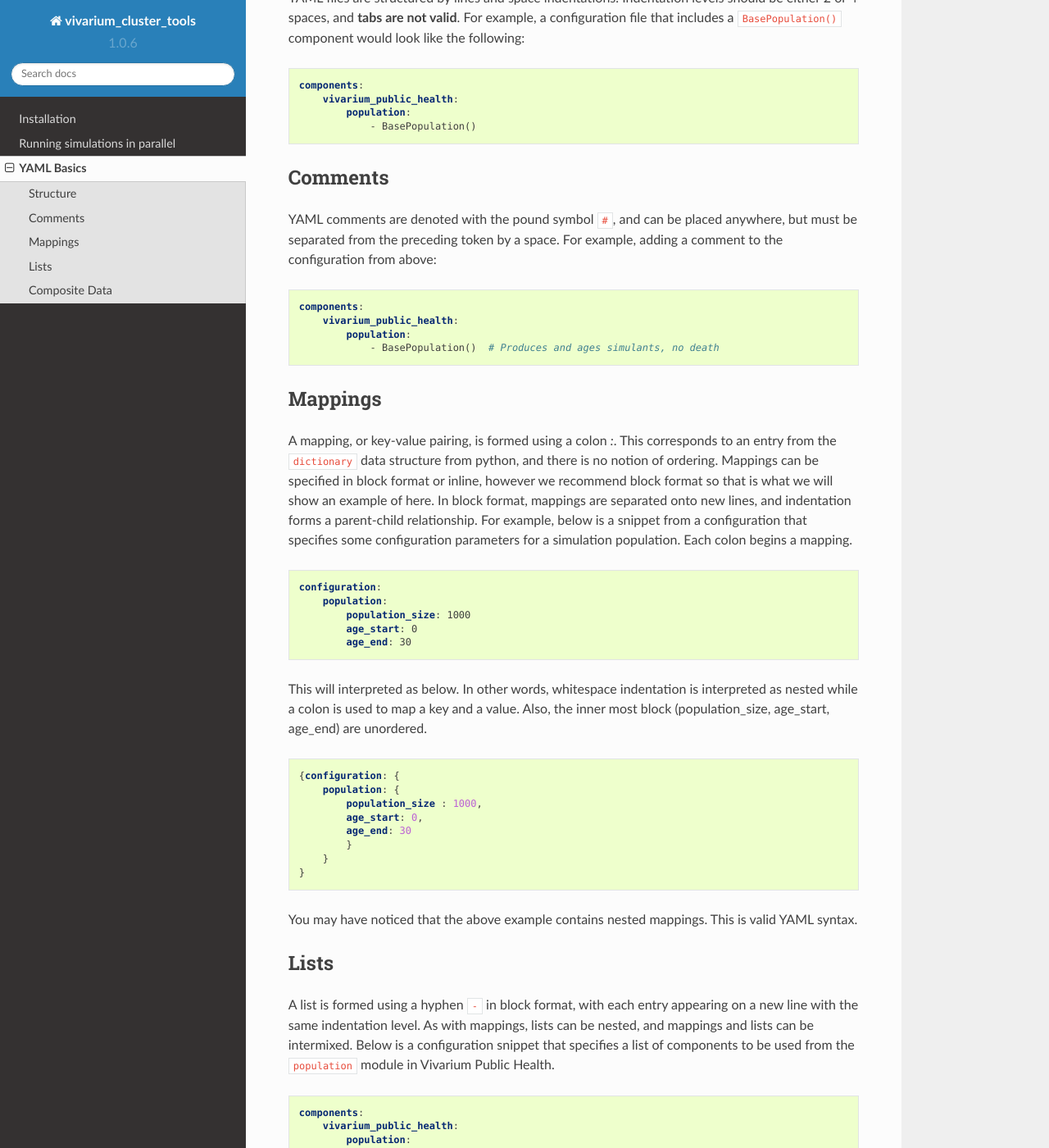
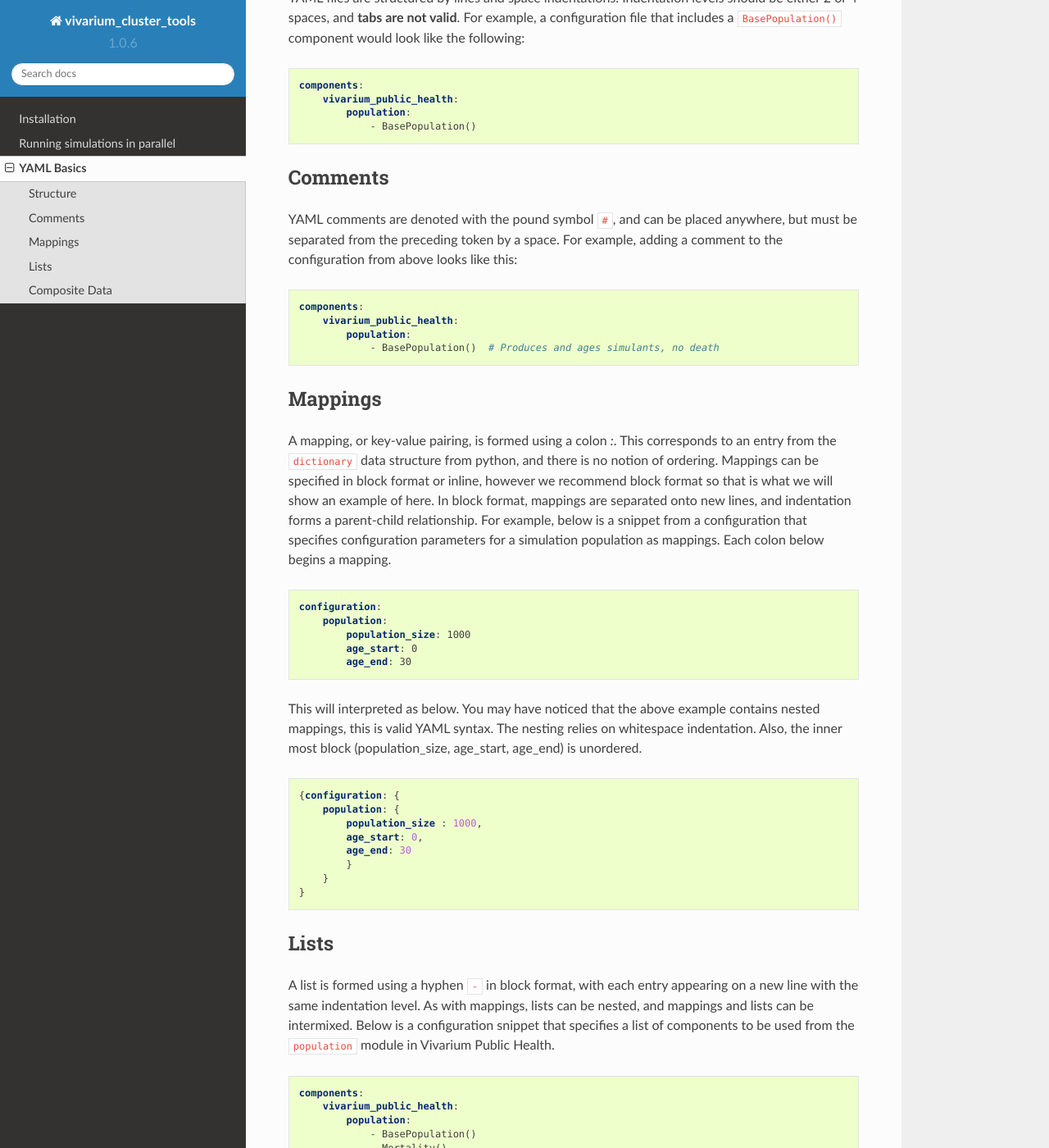
Before and after one commit to ihmeuw/vivarium_cluster_tools, a Sphinx documentation site: the page built from docs/source/yaml_basics.rst, in a window 1280 px wide and 1400 px high, scrolled down 542 px. Shown: the whole window at 82% size. Built offline with Sphinx 7.4.7 and the Read the Docs theme 2.0.0, drawn with Linux system fonts in a browser that asks for light colours; some of the changed text lies outside the part shown.

Commit message:
finish yaml docs

```diff
--- a/docs/source/yaml_basics.rst
+++ b/docs/source/yaml_basics.rst
@@ -31,7 +31,7 @@ Comments
 --------
 
 YAML comments are denoted with the pound symbol ``#``, and can be placed anywhere, but must be separated from the
-preceding token by a space. For example, adding a comment to the configuration from above:
+preceding token by a space. For example, adding a comment to the configuration from above looks like this:
 
 .. code-block:: yaml
 
@@ -48,7 +48,8 @@ A mapping, or key-value pairing, is formed using a colon `:`. This corresponds t
 data structure from python, and there is no notion of ordering. Mappings can be specified in block format or inline,
 however we recommend block format so that is what we will show an example of here. In block format, mappings are
 separated onto new lines, and indentation forms a parent-child relationship. For example, below is a snippet from a
-configuration that specifies some configuration parameters for a simulation population. Each colon begins a mapping.
+configuration that specifies configuration parameters for a simulation population as mappings. Each colon below begins
+a mapping.
 
 .. code-block:: yaml
 
@@ -58,8 +59,9 @@ configuration that specifies some configuration parameters for a simulation popu
             age_start: 0
             age_end: 30
 
-This will interpreted as below. In other words, whitespace indentation is interpreted as nested while a colon is used to
-map a key and a value. Also, the inner most block (population_size, age_start, age_end) are unordered.
+This will interpreted as below.
+You may have noticed that the above example contains nested mappings, this is valid YAML syntax. The nesting relies on
+whitespace indentation. Also, the inner most block (population_size, age_start, age_end) is unordered.
 
 .. code-block:: yaml
 
@@ -71,8 +73,6 @@ map a key and a value. Also, the inner most block (population_size, age_start, a
             }
         }
     }
-
-You may have noticed that the above example contains nested mappings. This is valid YAML syntax.
 
 Lists
 -----
@@ -92,7 +92,7 @@ snippet that specifies a list of components to be used from the ``population`` m
 
 This will be interpreted as
 
-.. code-block:: yaml
+.. code-block:: python
 
     {components: {
             vivarium_public_health: {
@@ -101,6 +101,20 @@ This will be interpreted as
             }
     }
 
+Sometimes, you will see lists specified inline in a format that looks just like a ``python`` list. A common place for
+these is in branches configuration files when specifying varying parameters. For more information, see the branches
+section of this documentation. An example here is the value of the proportion key below:
+
+.. code-block:: yaml
+
+    input_draw_count: 100
+    random_seed_count: 1
+
+    branches:
+      - egg_intervention:
+            recruitment:
+                proportion: [0.0, 0.8]
+
 Composite Data
 --------------
 
```
